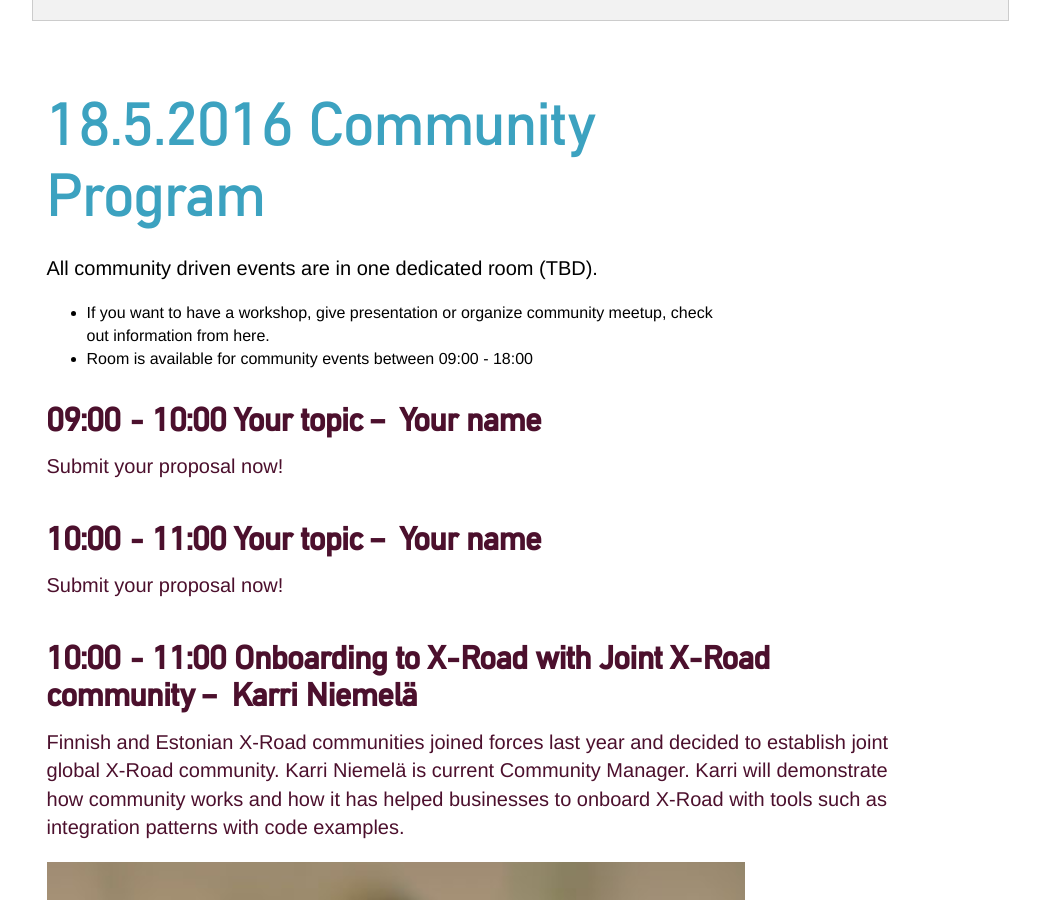
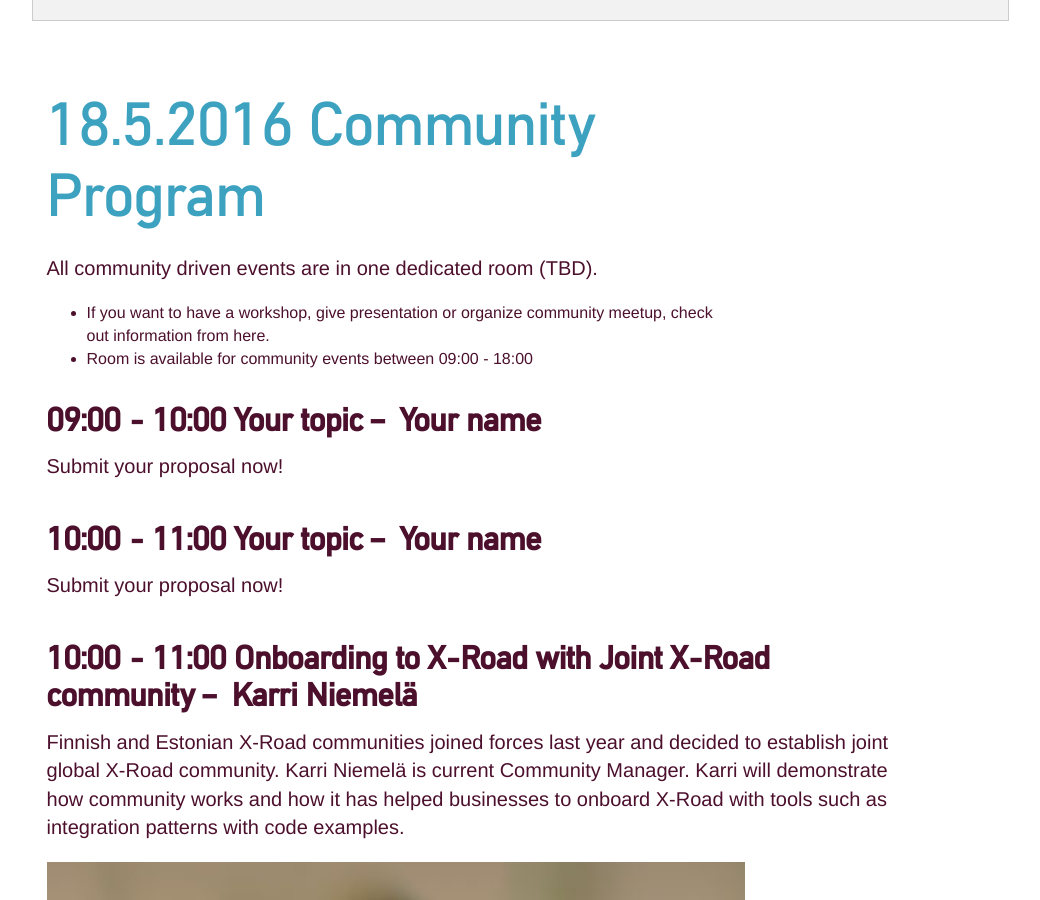
Before and after one commit to apidaysnordic/apidaysnordic.github.io, a Jekyll site: the page built from programme/index.md, in a window 1280 px wide and 900 px high, scrolled down 3786 px. Shown: the whole window, without its empty margins (164-1204 px from the left). Built offline with Jekyll 4.4.1, drawn with Linux system fonts in a browser that asks for light colours; some web fonts are replaced; comment, search, counter and statistics services are not loaded.

Commit message:
modded community track style

```diff
--- a/_layouts/programme.html
+++ b/_layouts/programme.html
@@ -547,10 +547,10 @@
                     <div class="col-md-8 col-md-offset-1">
 			<a name="communityday1"/>
                         <h1 class="programme-title"><strong>18.5.2016</strong> Community Program</h1>
-			<p style="color:#000;">All community driven events are in one dedicated room (TBD).
+			<p style="">All community driven events are in one dedicated room (TBD).
 			<ul>
-			<li style="color:#000;">If you want to have a workshop, give presentation or organize community meetup, check out information from here. </li>
-			<li style="color:#000;">Room is available for community events between 09:00 - 18:00</li>
+			<li style="">If you want to have a workshop, give presentation or organize community meetup, check out information from here. </li>
+			<li style="">Room is available for community events between 09:00 - 18:00</li>
 			</ul>
                     </div>
                 </div>
@@ -673,10 +673,10 @@
                     <div class="col-md-8 col-md-offset-1">
 			<a name="communityday1"/>
                         <h1 class="programme-title"><strong>19.5.2016</strong> Community Program</h1>
-			<p style="color:#000;">All community driven events are in one dedicated room (TBD).
+			<p style="">All community driven events are in one dedicated room (TBD).
 			<ul>
-			<li style="color:#000;">If you want to have a workshop, give presentation or organize community meetup, check out information from here. </li>
-			<li style="color:#000;">Room is available for community events between 09:00 - 16:00</li>
+			<li style="">If you want to have a workshop, give presentation or organize community meetup, check out information from here. </li>
+			<li style="">Room is available for community events between 09:00 - 16:00</li>
 			</ul>
                     </div>
                 </div>
```
